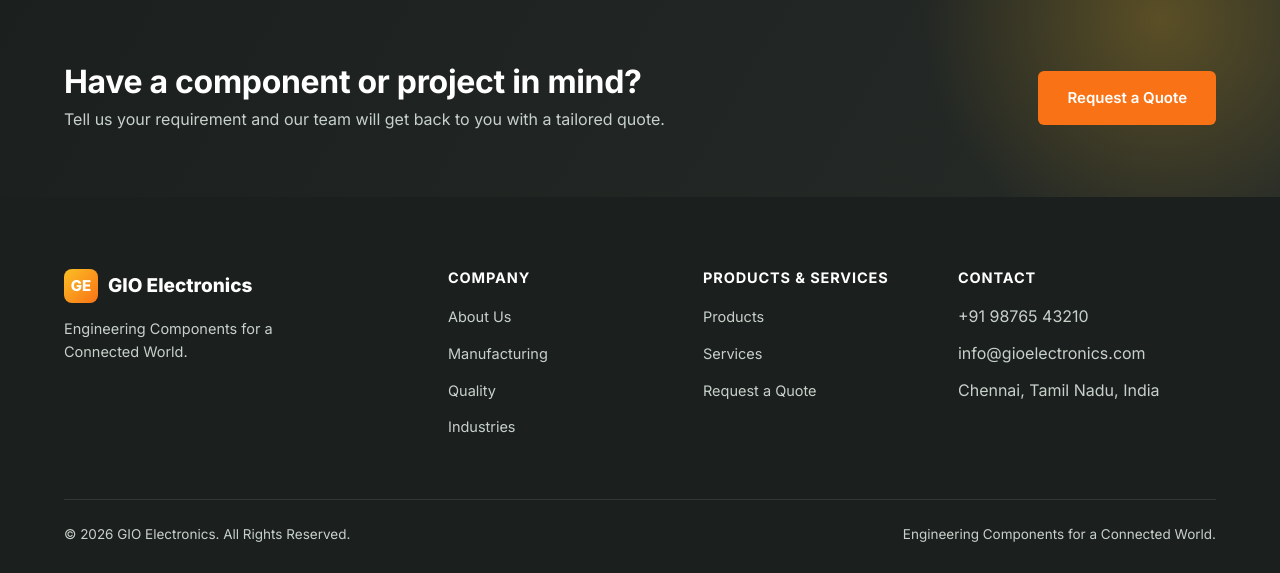
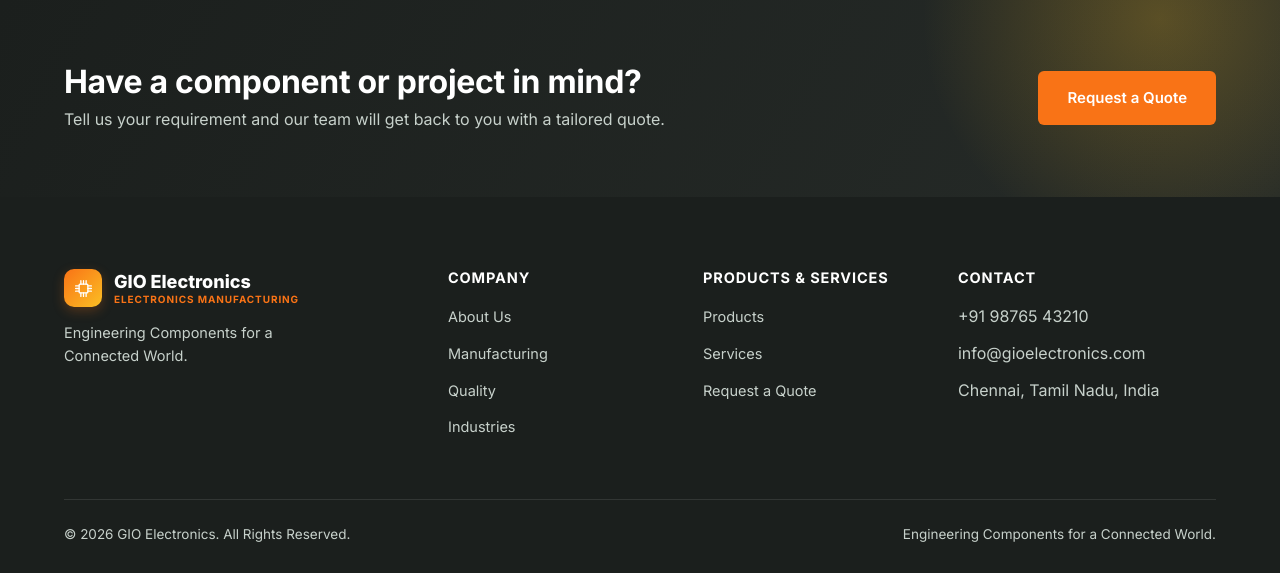
Before and after one commit to devgreenheap/demo_manufacturer_website, a Flask app: page / in a window 1280 px wide. Shown: the part 3222-3795 px from the top of the page. Run offline with Flask 3, Linux system fonts and the light colour scheme.

Commit message:
Redesign logo with a custom icon mark and two-line wordmark, extracted into a shared brand partial

```diff
--- a/static/css/style.css
+++ b/static/css/style.css
@@ -117,8 +117,17 @@ button { font-family: inherit; cursor: pointer; }
 }
 .navbar.is-scrolled { background: rgba(27, 31, 29, 0.96); box-shadow: 0 4px 20px rgba(0,0,0,0.15); padding: 12px 0; }
 .navbar .container { display: flex; align-items: center; justify-content: space-between; gap: 24px; }
-.brand { display: flex; align-items: center; gap: 10px; font-weight: 800; font-size: 19px; color: #fff; }
-.brand-mark { width: 34px; height: 34px; border-radius: 8px; background: linear-gradient(135deg, var(--blue), var(--orange)); display: flex; align-items: center; justify-content: center; font-size: 15px; font-weight: 800; }
+.brand { display: flex; align-items: center; gap: 12px; color: #fff; }
+.brand-mark {
+  width: 38px; height: 38px; border-radius: 10px; flex-shrink: 0;
+  background: linear-gradient(135deg, var(--orange), var(--blue));
+  display: flex; align-items: center; justify-content: center;
+  box-shadow: 0 4px 12px rgba(249, 115, 22, 0.25);
+}
+.brand-mark .icon { width: 21px; height: 21px; color: #fff; }
+.brand-text { display: flex; flex-direction: column; line-height: 1.2; }
+.brand-name { font-weight: 800; font-size: 18px; color: #fff; }
+.brand-tagline { font-size: 10px; font-weight: 700; letter-spacing: 0.09em; text-transform: uppercase; color: var(--orange); }
 .nav-links { display: flex; align-items: center; gap: 26px; }
 .nav-links a { color: #d3ddd8; font-size: 14.5px; font-weight: 500; position: relative; padding: 4px 0; transition: color 0.2s; white-space: nowrap; }
 .nav-links a::after { content: ""; position: absolute; left: 0; bottom: -4px; width: 0; height: 2px; background: var(--orange); transition: width 0.25s var(--ease); }
--- /dev/null
+++ b/templates/partials/brand.html
@@ -0,0 +1,9 @@
+<a href="{{ url_for('home') }}" class="brand">
+  <span class="brand-mark">
+    <svg class="icon"><use href="{{ url_for('static', filename='icons/sprite.svg') }}#icon-chip"/></svg>
+  </span>
+  <span class="brand-text">
+    <span class="brand-name">GIO Electronics</span>
+    <span class="brand-tagline">Electronics Manufacturing</span>
+  </span>
+</a>
--- a/templates/partials/footer.html
+++ b/templates/partials/footer.html
@@ -2,10 +2,7 @@
   <div class="container">
     <div class="footer-grid">
       <div class="footer-brand">
-        <a href="{{ url_for('home') }}" class="brand">
-          <span class="brand-mark">GE</span>
-          GIO Electronics
-        </a>
+        {% include "partials/brand.html" %}
         <p>{{ company.tagline }}</p>
       </div>
       <div>
--- a/templates/partials/navbar.html
+++ b/templates/partials/navbar.html
@@ -1,9 +1,6 @@
 <nav class="navbar">
   <div class="container">
-    <a href="{{ url_for('home') }}" class="brand">
-      <span class="brand-mark">GE</span>
-      GIO Electronics
-    </a>
+    {% include "partials/brand.html" %}
 
     <ul class="nav-links">
       <li><a href="{{ url_for('home') }}" class="{{ 'is-active' if request.endpoint == 'home' }}">Home</a></li>
```
